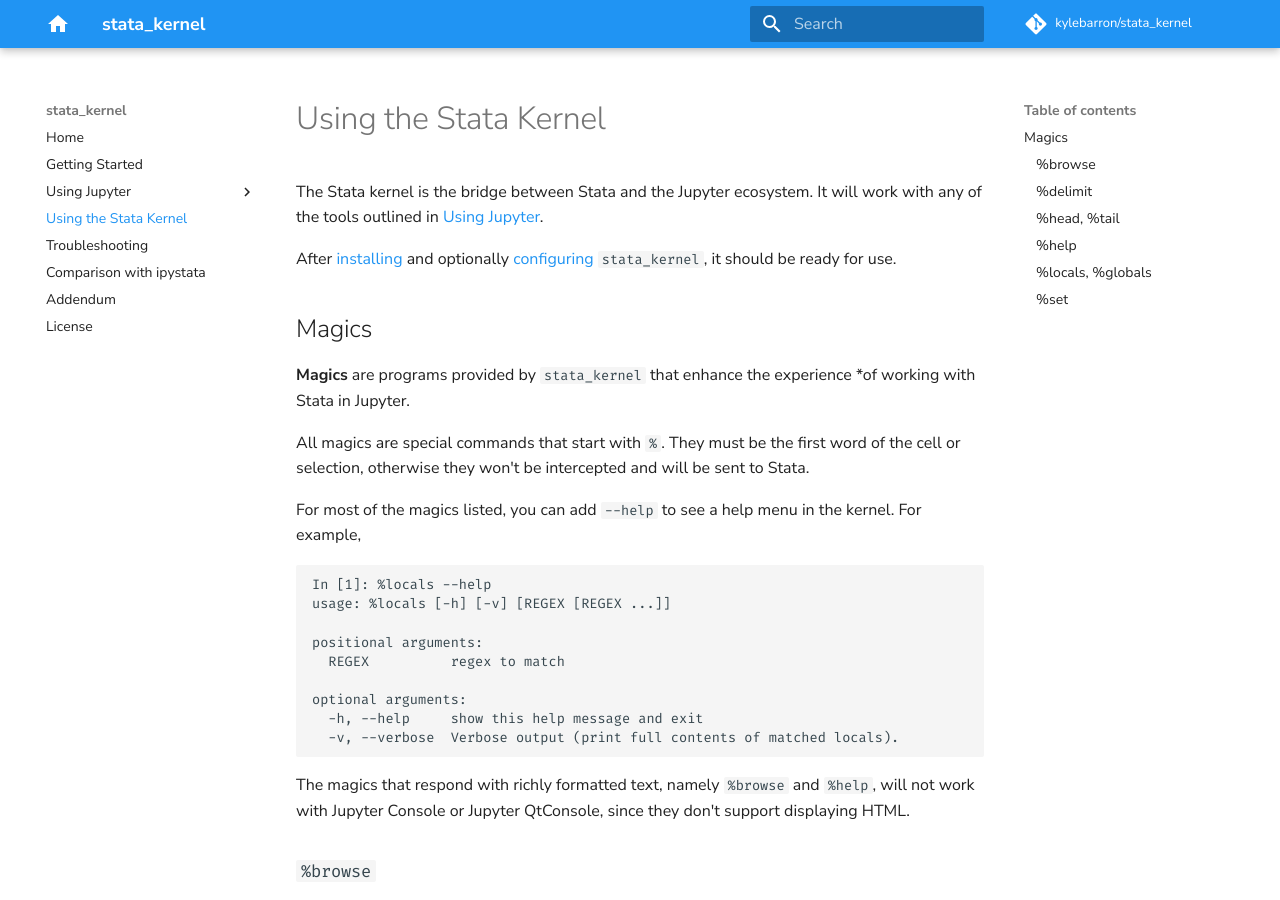
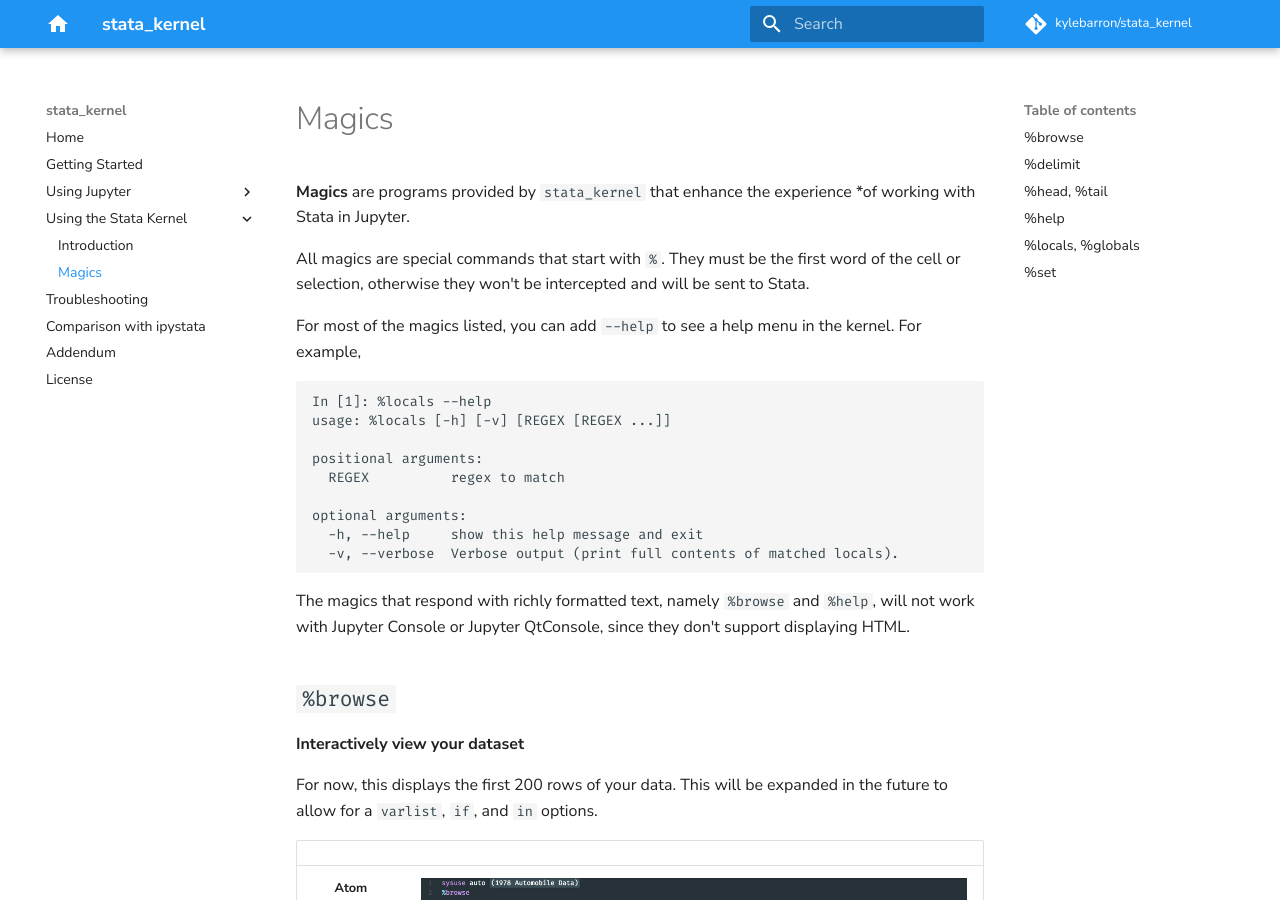
Before and after one commit to kylebarron/stata_kernel, an MkDocs documentation site: the page built from docs/src/using_stata_kernel/magics.md, in a window 1280 px wide and 900 px high. Built offline with MkDocs 1.6.1 and Material for MkDocs 9.7.7, drawn with Linux system fonts in a browser that asks for light colours; comment, search, counter and statistics services are not loaded.

Commit message:
Update docs

````diff
--- a/docs/mkdocs.yml
+++ b/docs/mkdocs.yml
@@ -32,9 +32,9 @@
         - Jupyter QtConsole: 'using_jupyter/qtconsole.md'
         - Jupyter Console: 'using_jupyter/console.md'
         # - Using Jupyter on Remote Servers: 'using_jupyter/remote.md'
-    - Using the Stata Kernel: using_stata_kernel/magics.md
-        # - Introduction: 'using_stata_kernel/intro.md'
-        # - Magics: 'using_stata_kernel/magics.md'
+    - Using the Stata Kernel:
+        - Introduction: 'using_stata_kernel/intro.md'
+        - Magics: 'using_stata_kernel/magics.md'
     - Troubleshooting: 'troubleshooting.md'
     - Comparison with ipystata: 'comparison_with_ipystata.md'
     - Addendum: 'addendum.md'
--- a/docs/src/using_stata_kernel/magics.md
+++ b/docs/src/using_stata_kernel/magics.md
@@ -1,10 +1,4 @@
-# Using the Stata Kernel
-
-The Stata kernel is the bridge between Stata and the Jupyter ecosystem. It will work with any of the tools outlined in [Using Jupyter](../using_jupyter/intro.md).
-
-After [installing](../getting_started.md) and optionally [configuring](../getting_started.md#configuration) `stata_kernel`, it should be ready for use.
-
-## Magics
+# Magics
 
 **Magics** are programs provided by `stata_kernel` that enhance the experience
 *of working with Stata in Jupyter.
@@ -30,7 +24,7 @@
 `%help`, will not work with Jupyter Console or Jupyter QtConsole, since they
 don't support displaying HTML.
 
-### `%browse`
+## `%browse`
 
 **Interactively view your dataset**
 
@@ -41,7 +35,7 @@
 |       **Atom**       |         ![Atom](../img/browse_atom.png)         |
 | **Jupyter Notebook** | ![Jupyter Notebook](../img/browse_notebook.png) |
 
-### `%delimit`
+## `%delimit`
 
 **Print the current delimiter**
 
@@ -62,7 +56,7 @@
 delimiter now cr
 ```
 
-### `%head`, `%tail`
+## `%head`, `%tail`
 
 **View the first or last observations of the data**
 
@@ -78,7 +72,7 @@
 %head 5 make price mpg if mpg < 20
 ```
 
-### `%help`
+## `%help`
 
 **Display a help file in rich text**
 
@@ -101,7 +95,7 @@
 | **Jupyter Notebook** | ![Jupyter Notebook](../img/notebook_help_magic.png) |
 
 
-### `%locals`, `%globals`
+## `%locals`, `%globals`
 
 **List local or global macros**
 
@@ -137,7 +131,7 @@
 ```
 
 
-### `%set`
+## `%set`
 
 **Set configuration settings**
 
@@ -153,7 +147,7 @@
 %set graph --width 400 --height 300
 ```
 
-<!-- ### `%time`
+<!-- ## `%time`
 
 **Time Execution of a Command**
 
````
Also changed, not shown: docs/src/getting_started.md (+6 -0 lines), docs/src/index.md (+6 -2 lines), docs/src/using_jupyter/atom.md (+27 -1 lines), docs/src/using_stata_kernel/intro.md (added, +26 -0 lines).
